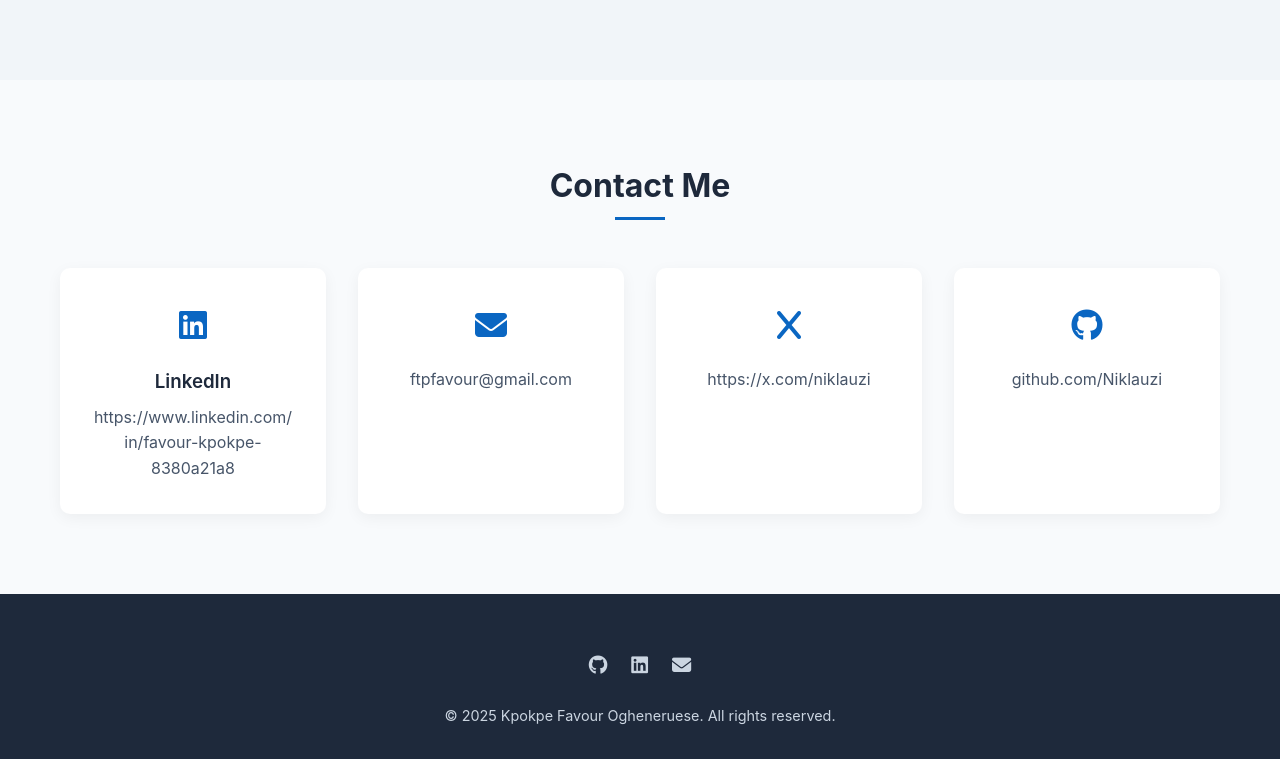
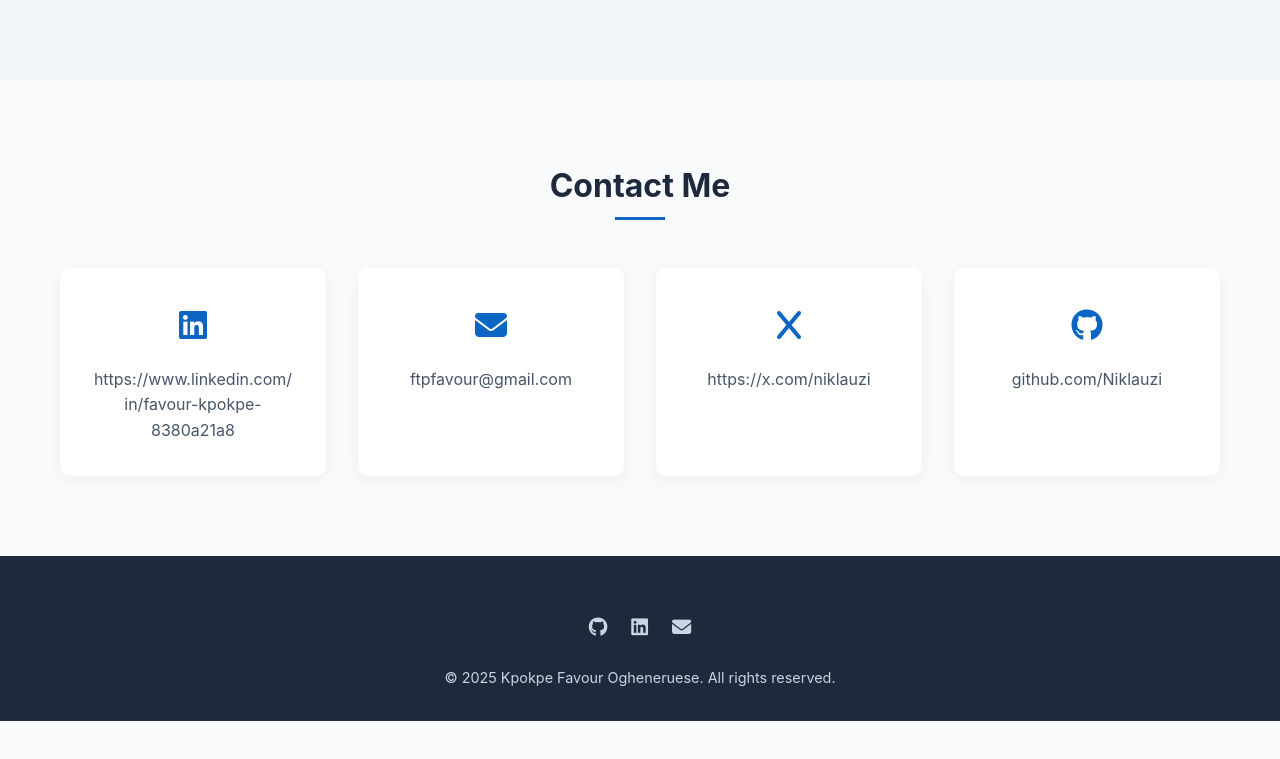
Before and after one commit to Niklauzi/kpokpe-favour, a plain HTML site: page index.html in a window 1280 px wide. Shown: the part 3501-4260 px from the top of the page. After the commit the page ends 4222 px from the top, so only its background shows below. Drawn offline with Linux system fonts and the light colour scheme.

Commit message:
removed socials names

```diff
--- a/index.html
+++ b/index.html
@@ -283,7 +283,7 @@
             <div class="contact-icon">
               <i class="fab fa-linkedin"></i>
             </div>
-            <h3 class="contact-title">LinkedIn</h3>
+            <h3 class="contact-title"></h3>
             <p class="contact-value">
               <a
                 href="https://www.linkedin.com/in/favour-kpokpe-8380a21a8"
```
